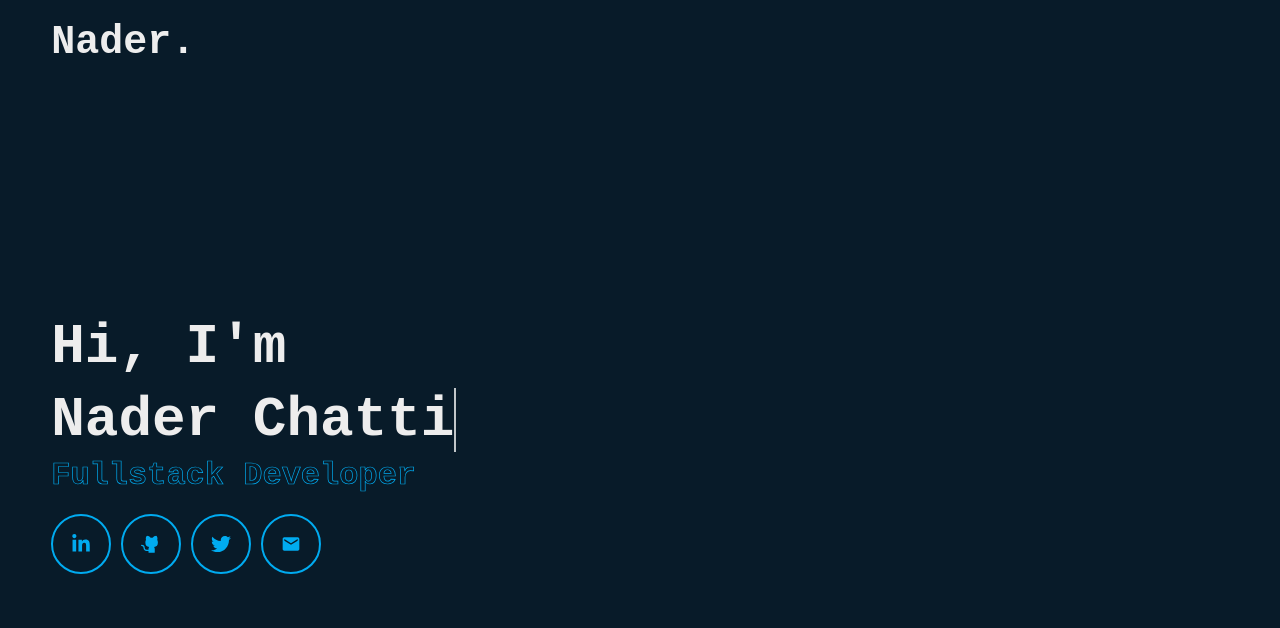
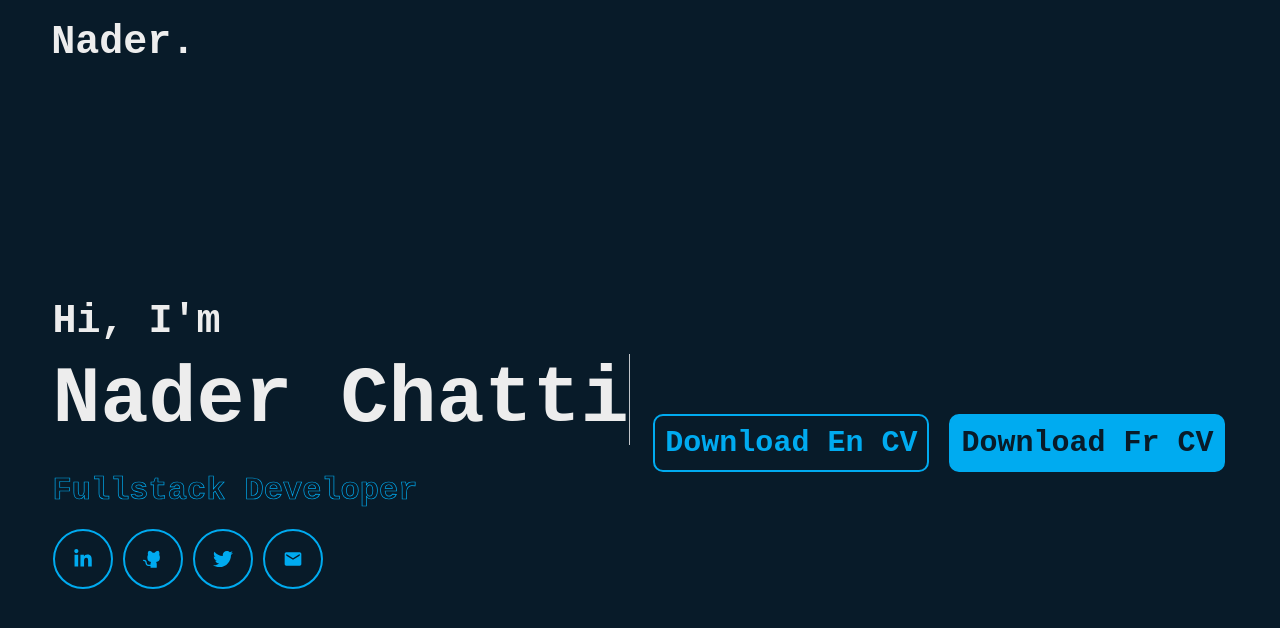
Before and after one commit to naderchatti/portfolio, a React (Create React App) app: page / in a window 1280 px wide. Shown: the top 628 px of the page. Built offline with nearby package versions, Linux system fonts and the light colour scheme; a web font is replaced by a local one.

Commit message:
adding download cv

```diff
--- a/src/App.css
+++ b/src/App.css
@@ -25,13 +25,22 @@
 .home {
   padding: 0 var(--padding-horizontal);
   display: grid;
-  place-content: center;
-  justify-content: left;
   gap: 2rem;
 }
 
-.home-content > h1 {
-  font-size: 4rem;
+.home-content {
+  display: grid;
+  grid-template-columns: repeat(auto-fit, minmax(20rem, 1fr));
+  gap: 2rem;
+}
+
+.home-content > * {
+  display: grid;
+  gap: 2rem;
+  place-content: center;
+}
+
+.home-content h1 {
   font-weight: 700;
   line-height: 1.3;
 }
@@ -44,6 +53,7 @@
 }
 
 .home-content span {
+  font-size: 4rem;
   width: max-content;
   position: relative;
 }
@@ -95,14 +105,14 @@
 }
 
 .home-sci {
-  /* position: absolute; */
   bottom: 4rem;
   display: grid;
-  grid-template-columns: repeat(auto-fit, minmax(6rem, max-content));
+  grid-template-columns: repeat(auto-fit, minmax(6rem, 1fr));
   gap: 1rem;
 }
 
 .home-sci a {
+  margin-inline: auto;
   position: relative;
   display: inline-flex;
   justify-content: center;
@@ -139,16 +149,99 @@
   width: 100%;
 }
 
+.download-button {
+  display: grid;
+  gap: 2rem;
+}
+
+.download-button button {
+  position: relative;
+  display: inline-flex;
+  width: max-content;
+  justify-content: center;
+  align-items: center;
+  background: transparent;
+  border: .2rem solid var(--main-color);
+  border-radius: 1rem;
+  padding: 1rem;
+  font-size: 3rem;
+  font-weight: 600;
+  color: var(--main-color);
+  z-index: 1;
+  overflow: hidden;
+  transition: .5s;
+}
+
+.download-button button:nth-child(2) {
+  background: var(--main-color);
+  color: var(--bg-color);
+}
+
+.download-button button:hover {
+  color: var(--bg-color);
+}
+
+.download-button button:nth-child(2):hover {
+  color: var(--main-color);
+}
+
+.download-button button::before {
+  content: '';
+  position: absolute;
+  top: 0;
+  left: 0;
+  width: 0;
+  background: var(--main-color);
+  height: 100%;
+  z-index: -1;
+  transition: .5s;
+}
+
+.download-button button:nth-child(2)::before {
+  content: '';
+  position: absolute;
+  top: 0;
+  left: 0;
+  width: 0;
+  background: var(--bg-color);
+}
+
+.download-button button:hover::before {
+  width: 100%;
+}
+
 @media screen and (min-width: 400px) {
   .logo {
     font-size: 4rem;
   }
 
   .home-content h1 {
-    font-size: 5.6rem;
+    font-size: 4rem;
+  }
+
+  .home-content span {
+    font-size: 8rem;
+  }
+
+  .home-content {
+    grid-template-columns: repeat(auto-fit, minmax(40rem, 1fr));
   }
 
   .home-content .text-animate h3 {
     font-size: 3.2rem;
   }
+
+  .home-sci {
+    grid-template-columns: repeat(auto-fit, minmax(6rem, max-content));
+  }
+
+  .download-button {
+    grid-template-columns: repeat(auto-fit, minmax(6rem, max-content));
+  }
 }
+
+@media screen and (min-width: 800px) {
+  .home-content {
+    grid-template-columns: repeat(2, 1fr);
+  }
+}
--- a/src/pages/Home.js
+++ b/src/pages/Home.js
@@ -5,13 +5,41 @@ import { MdMail } from 'react-icons/md';
 import { PiGithubLogoFill } from 'react-icons/pi';
 
 const Home = () => {
+    const handleDownload = (lang) => {
+        let path = '';
+        let filename = '';
+        switch (lang) {
+            case 'EN':
+                path = '/CV Nader CHATTI EN.pdf';
+                filename = 'CV Nader CHATTI EN.pdf';
+                break;
+            case 'FR':
+                path = '/CV Nader CHATTI FR.pdf';
+                filename = 'CV Nader CHATTI FR.pdf';
+                break;
+            default:
+                path = '/CV Nader CHATTI EN.pdf';
+                filename = 'CV Nader CHATTI EN.pdf';
+                break;
+        }
+
+        const link = document.createElement('a');
+        link.href = path;
+        link.setAttribute('download', filename);
+        document.body.appendChild(link);
+
+        link.click();
+
+        document.body.removeChild(link);
+    };
+
     return (
         <div className='home' id='home'>
             <div className='home-content'>
+                <div>
                     <h1>Hi, I'm <br /><span>Nader Chatti</span></h1>
                     <div className='text-animate'>
                         <h3>Fullstack Developer</h3>
-                </div>
                     </div>
                     <div className='home-sci'>
                         <Link to='https://www.linkedin.com/in/naderchatti' target='_blank'>
@@ -28,6 +56,12 @@ const Home = () => {
                         </Link>
                     </div>
                 </div>
+                <div className='download-button'>
+                    <button type='button' onClick={() => handleDownload('EN')}>Download En CV</button>
+                    <button type='button' onClick={() => handleDownload('FR')}>Download Fr CV</button>
+                </div>
+            </div>
+        </div>
     );
 };
 
```
Also changed, not shown: 2 other files (tests, documents, lock files or other folders). Lines whose indentation alone changed are shown as unchanged.
